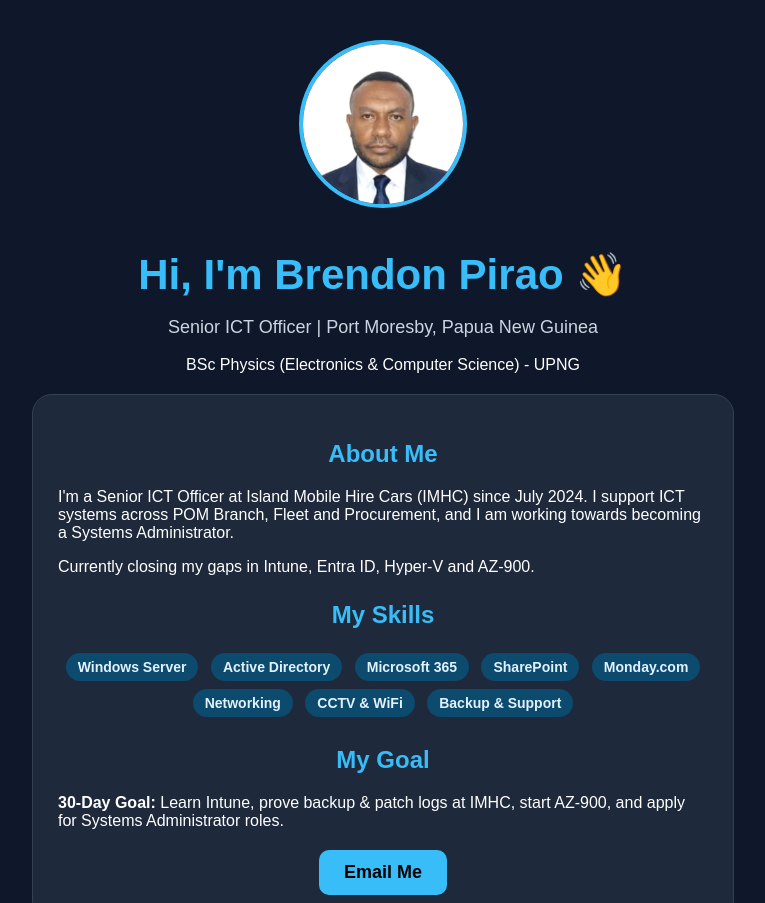
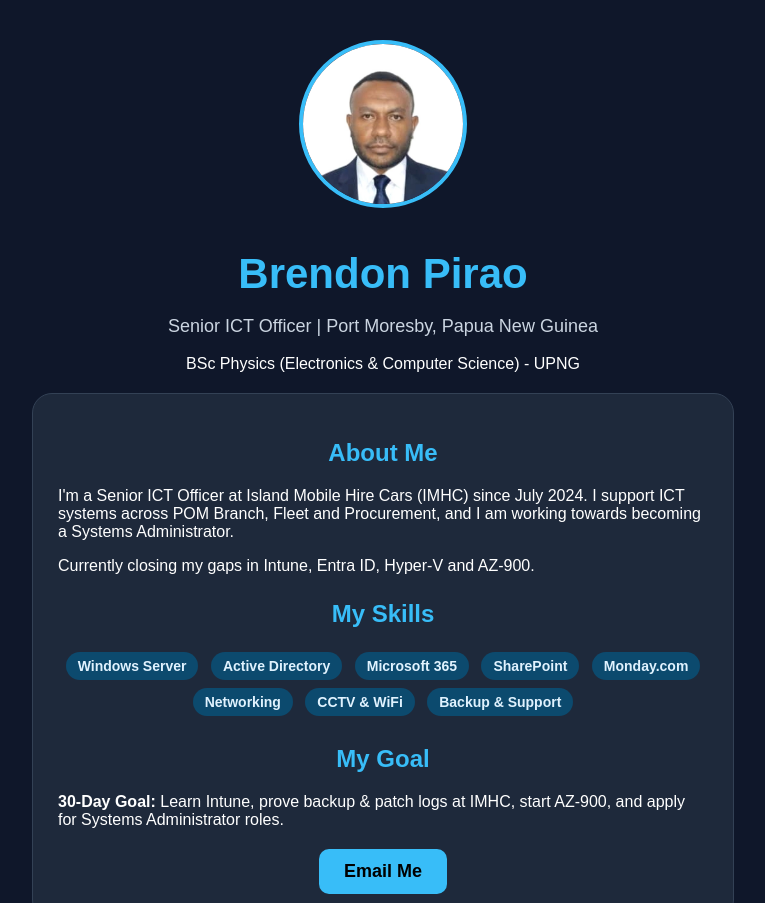
Before and after one commit to brendonpirao/brendonpirao.github.io, a plain HTML site: page index.html in a window 1280 px wide. Shown: the top 903 px of the page, without its empty margins (257-1022 px from the left). Drawn offline with Linux system fonts and the light colour scheme.

Commit message:
Update header to remove greeting and simplify name

```diff
--- a/index.html
+++ b/index.html
@@ -21,7 +21,7 @@ a { color: #38bdf8; text-decoration: none; }
 
 <img src="profile.jpg" alt="Brendon Pirao" class="profile">
 
-<h1>Hi, I'm Brendon Pirao 👋</h1>
+<h1>Brendon Pirao</h1>
 <p class="subtitle">Senior ICT Officer | Port Moresby, Papua New Guinea</p>
 <p>BSc Physics (Electronics & Computer Science) - UPNG</p>
 
```
